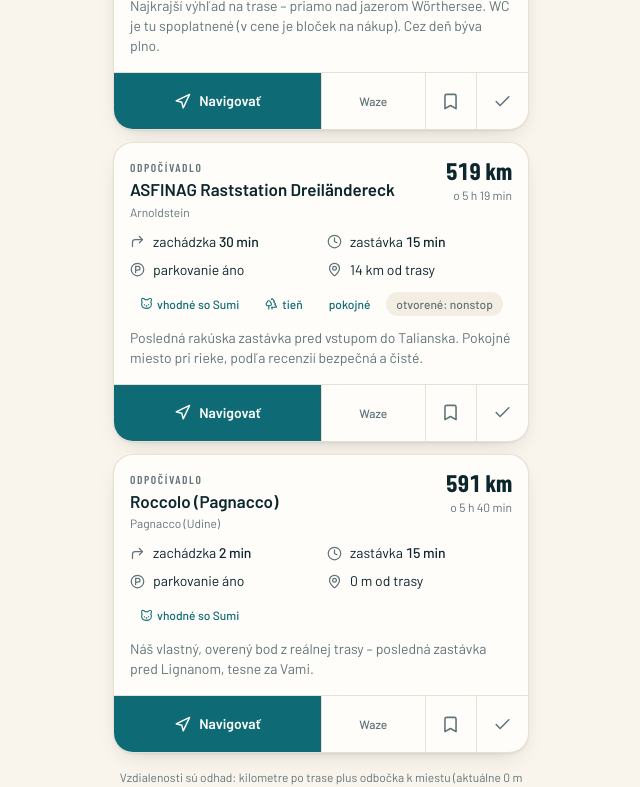
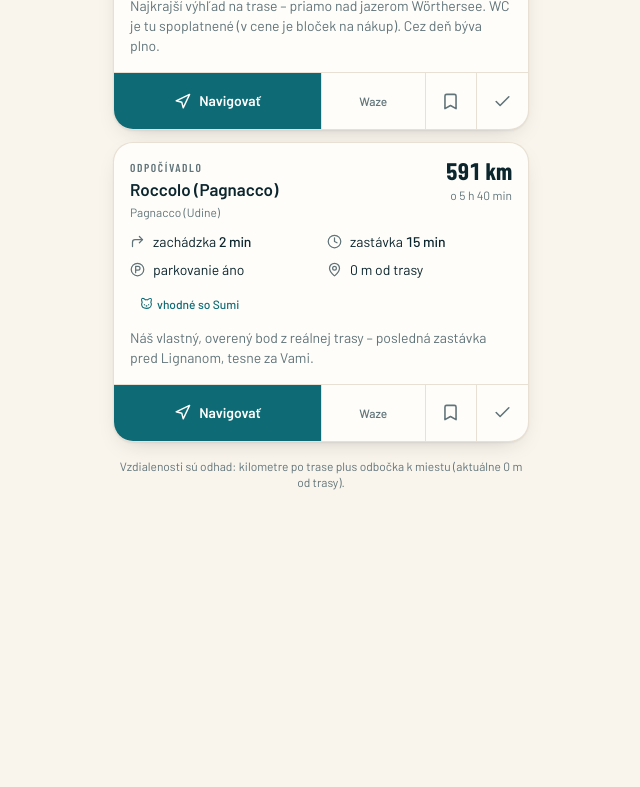
Before and after one commit to filipko525/Italy-Trip, a Next.js app in the folder trip-copilot/: page /pred-nami in a window 1280 px wide. Shown: the part 1657-2444 px from the top of the page, without its empty margins (319-959 px from the left). After the commit the page ends 2247 px from the top, so only its background shows below. Built offline with nearby package versions, Linux system fonts and the light colour scheme.

Commit message:
Update poi.ts

```diff
--- a/trip-copilot/data/poi.ts
+++ b/trip-copilot/data/poi.ts
@@ -139,23 +139,6 @@
     directions: ['tam'],
   }),
 
-  /* --- Rakúsko: Arnoldstein, posledná zastávka pred hranicou --- */
-  poi({
-    id: 'at-arnoldstein',
-    name: 'ASFINAG Raststation Dreiländereck',
-    category: 'odpocivadlo',
-    region: 'Arnoldstein',
-    country: 'AT',
-    coords: [13.6968706, 46.5708639],
-    detourMinutes: 0,
-    stopMinutes: 15,
-    catFriendly: true,
-    shade: true,
-    quiet: true,
-    openingHours: 'nonstop',
-    note: 'Posledná rakúska zastávka pred vstupom do Talianska. Pokojné miesto pri rieke, podľa recenzií bezpečná a čisté.',
-  }),
-
   /* --- Taliansko: Roccolo pri Pagnacco, posledná zastávka pred Lignanom (len cesta tam) --- */
   poi({
     id: 'it-pagnacco',
```
